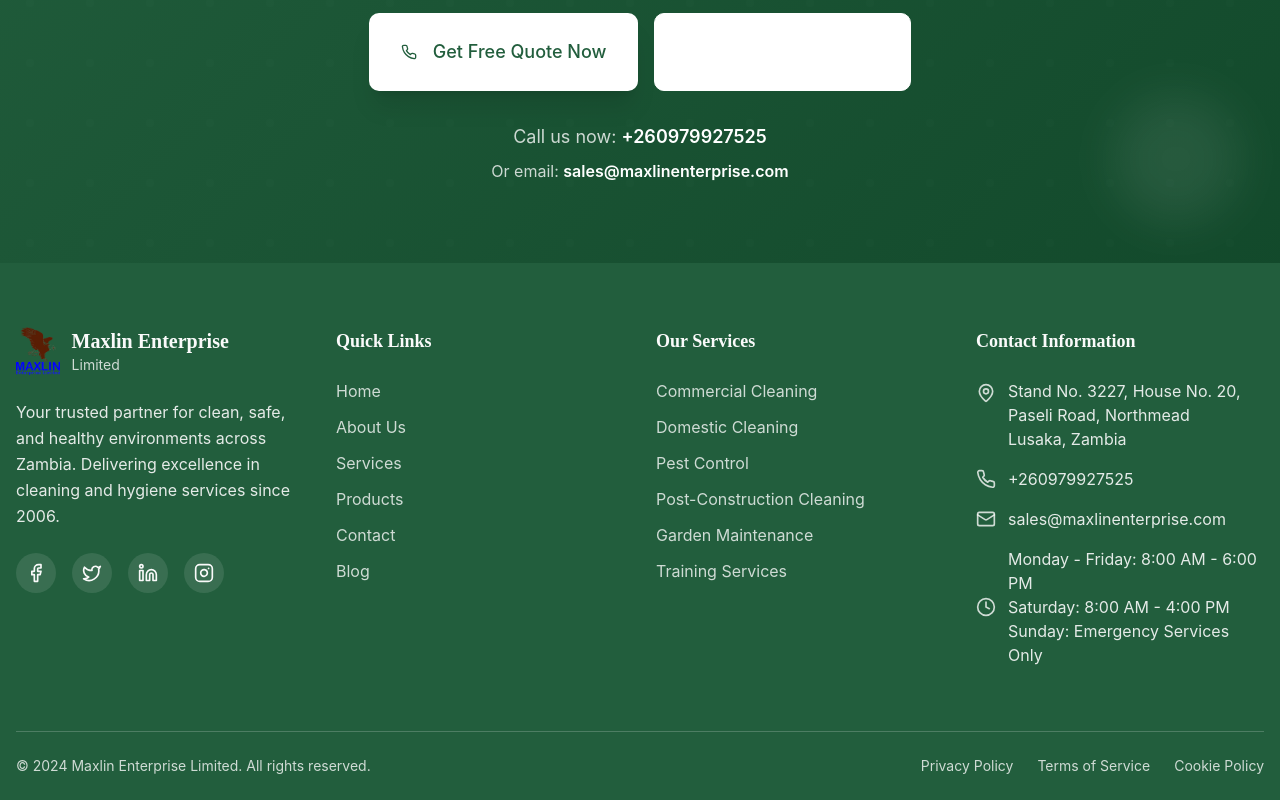
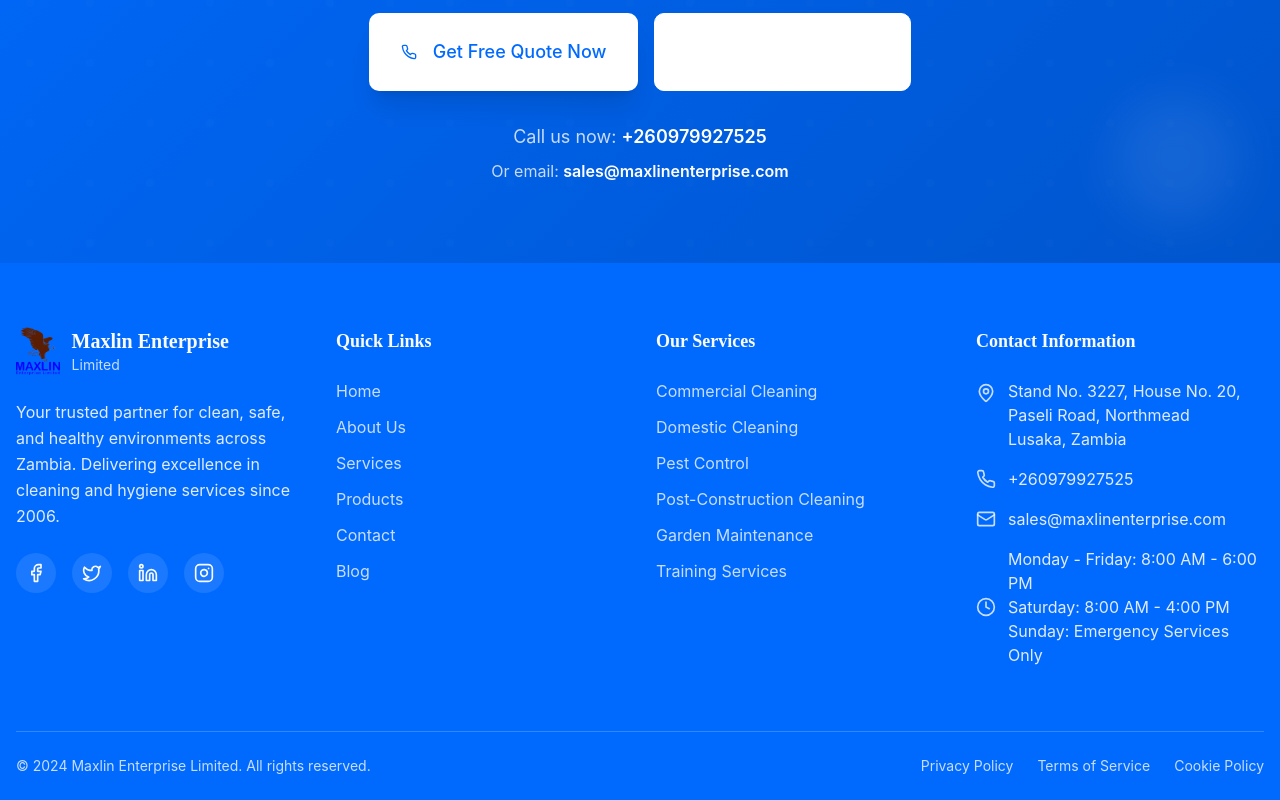
Before and after one commit to BlvckKryptonite/maxlin-custom-site, a React (Vite) app: page / in a window 1280 px wide. Shown: the part 7945-8745 px from the top of the page. Built offline with nearby package versions, Linux system fonts and the light colour scheme.

Commit message:
Refactor: Update branding to blue
Update website branding to use the blue from the Maxlin logo for a more coherent look. Maintain existing gradient effects while adjusting colors.

```diff
--- a/src/index.css
+++ b/src/index.css
@@ -7,43 +7,43 @@
 
 @layer base {
   :root {
-    /* Maxlin Brand Colors - Professional Green Palette */
+    /* Maxlin Brand Colors - Professional Blue Palette */
     --background: 0 0% 100%;
-    --foreground: 147 20% 15%;
+    --foreground: 215 25% 15%;
 
     --card: 0 0% 100%;
-    --card-foreground: 147 20% 15%;
+    --card-foreground: 215 25% 15%;
 
     --popover: 0 0% 100%;
-    --popover-foreground: 147 20% 15%;
+    --popover-foreground: 215 25% 15%;
 
-    /* Primary - Maxlin Professional Green */
-    --primary: 147 47% 25%;
+    /* Primary - Maxlin Professional Blue */
+    --primary: 215 100% 50%;
     --primary-foreground: 0 0% 98%;
-    --primary-light: 147 40% 35%;
-    --primary-dark: 147 60% 18%;
+    --primary-light: 215 100% 60%;
+    --primary-dark: 215 100% 40%;
 
-    /* Secondary - Clean Gray-Green */
-    --secondary: 147 15% 95%;
-    --secondary-foreground: 147 25% 25%;
+    /* Secondary - Clean Gray-Blue */
+    --secondary: 215 15% 95%;
+    --secondary-foreground: 215 25% 25%;
 
-    /* Success Green */
-    --success: 142 76% 36%;
+    /* Success Blue */
+    --success: 215 100% 50%;
     --success-foreground: 0 0% 98%;
 
     /* Neutral Grays */
-    --muted: 147 8% 96%;
-    --muted-foreground: 147 8% 45%;
+    --muted: 215 8% 96%;
+    --muted-foreground: 215 8% 45%;
 
-    --accent: 147 15% 92%;
-    --accent-foreground: 147 25% 25%;
+    --accent: 215 15% 92%;
+    --accent-foreground: 215 25% 25%;
 
     --destructive: 0 84.2% 60.2%;
     --destructive-foreground: 0 0% 98%;
 
-    --border: 147 8% 88%;
-    --input: 147 8% 94%;
-    --ring: 147 47% 25%;
+    --border: 215 8% 88%;
+    --input: 215 8% 94%;
+    --ring: 215 100% 50%;
 
     --radius: 0.75rem;
 
@@ -80,39 +80,39 @@
   }
 
   .dark {
-    /* Dark mode with green accent */
-    --background: 147 20% 8%;
+    /* Dark mode with blue accent */
+    --background: 215 20% 8%;
     --foreground: 0 0% 95%;
 
-    --card: 147 20% 10%;
+    --card: 215 20% 10%;
     --card-foreground: 0 0% 95%;
 
-    --popover: 147 20% 10%;
+    --popover: 215 20% 10%;
     --popover-foreground: 0 0% 95%;
 
-    --primary: 142 76% 36%;
+    --primary: 215 100% 50%;
     --primary-foreground: 0 0% 98%;
-    --primary-light: 142 70% 45%;
-    --primary-dark: 142 85% 28%;
+    --primary-light: 215 100% 60%;
+    --primary-dark: 215 100% 40%;
 
-    --secondary: 147 15% 15%;
+    --secondary: 215 15% 15%;
     --secondary-foreground: 0 0% 95%;
 
-    --success: 142 76% 36%;
+    --success: 215 100% 50%;
     --success-foreground: 0 0% 98%;
 
-    --muted: 147 10% 15%;
-    --muted-foreground: 147 5% 65%;
+    --muted: 215 10% 15%;
+    --muted-foreground: 215 5% 65%;
 
-    --accent: 147 15% 18%;
+    --accent: 215 15% 18%;
     --accent-foreground: 0 0% 95%;
 
     --destructive: 0 62.8% 50%;
     --destructive-foreground: 0 0% 98%;
 
-    --border: 147 10% 18%;
-    --input: 147 10% 18%;
-    --ring: 142 76% 36%;
+    --border: 215 10% 18%;
+    --input: 215 10% 18%;
+    --ring: 215 100% 50%;
   }
 }
 
```
